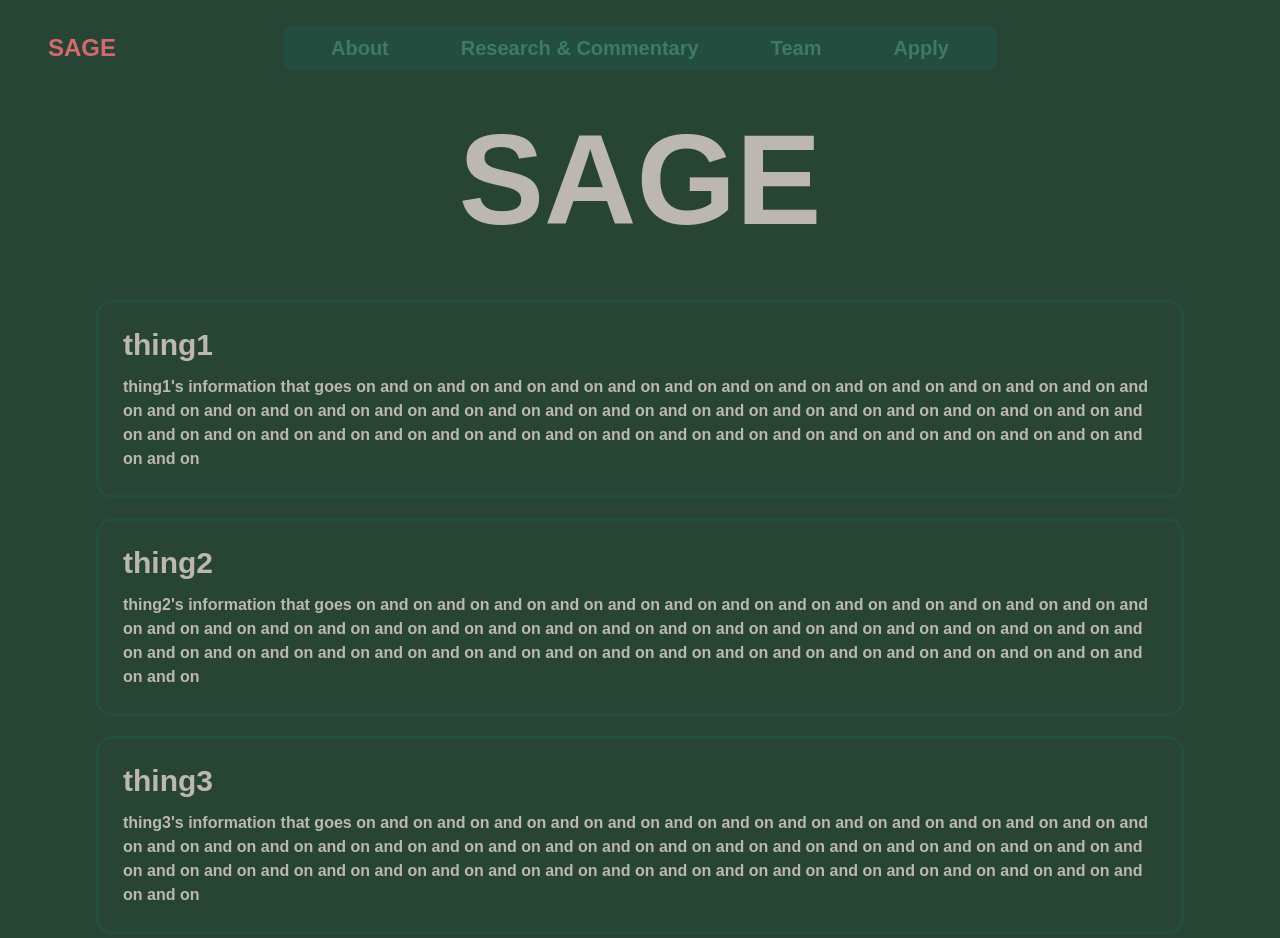
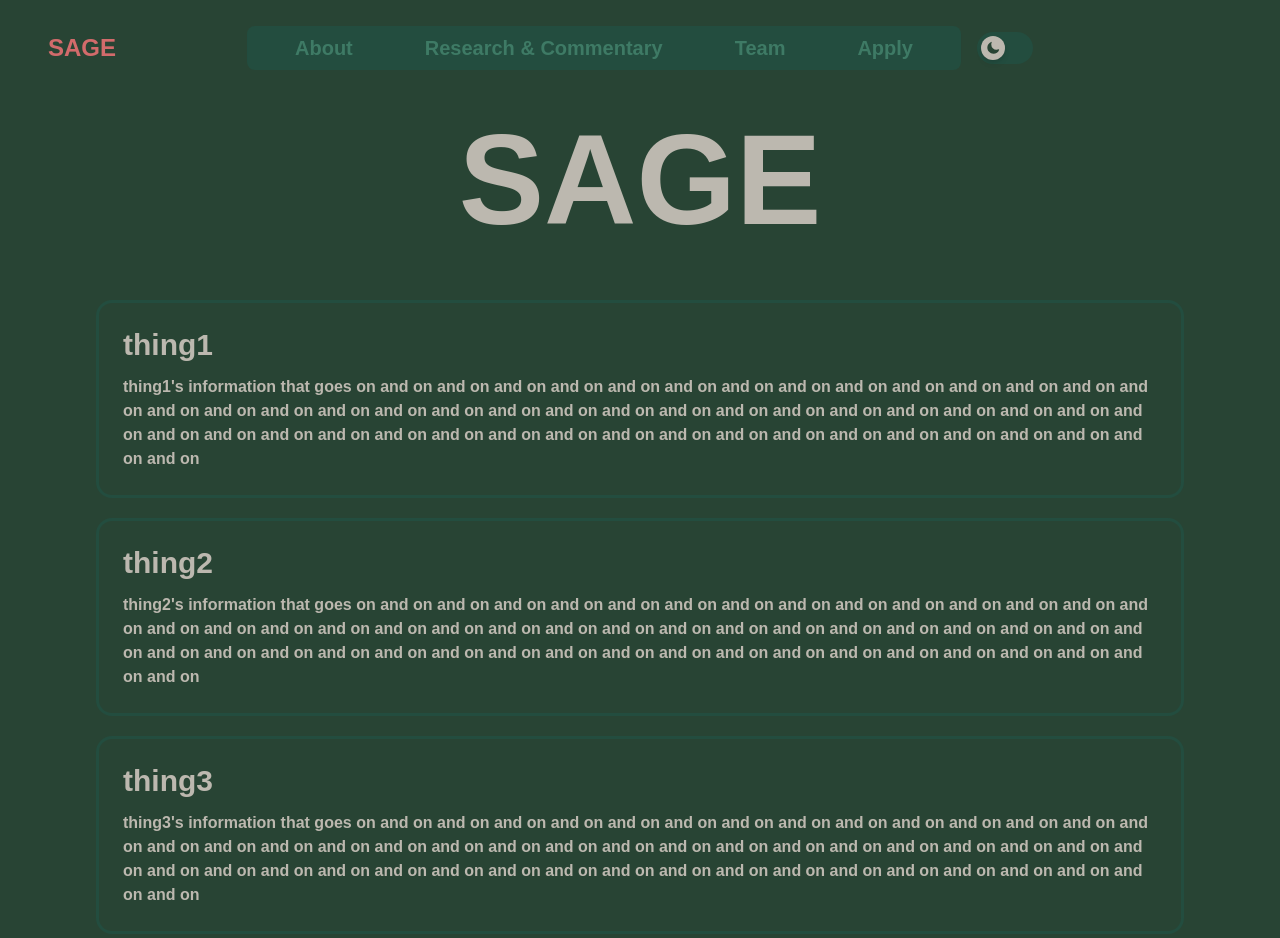
Before and after one commit to ParasNn/SAGE, a Next.js app in the folder sage-website/: page / in a window 1280 px wide. Shown: the top 938 px of the page. Built offline with nearby package versions, Linux system fonts and the light colour scheme.

Commit message:
Added temporary light theme and light-dark theme toggle

```diff
--- /dev/null
+++ b/sage-website/src/app/components/general/themeToggle.tsx
@@ -0,0 +1,94 @@
+"use client";
+
+import { useEffect, useState } from "react";
+
+export default function ThemeToggle() {
+    const [isLight, setIsLight] = useState(false);
+    const [mounted, setMounted] = useState(false);
+
+    useEffect(() => {
+        setMounted(true);
+        // Check local storage or system preference
+        const storedTheme = localStorage.getItem("theme");
+        if (storedTheme === "light") {
+            setIsLight(true);
+            document.body.classList.add("light-mode");
+        }
+    }, []);
+
+    const toggleTheme = () => {
+        if (isLight) {
+            document.body.classList.remove("light-mode");
+            localStorage.setItem("theme", "dark");
+            setIsLight(false);
+        } else {
+            document.body.classList.add("light-mode");
+            localStorage.setItem("theme", "light");
+            setIsLight(true);
+        }
+    };
+
+    // Prevent hydration mismatch
+    if (!mounted) {
+        return <div className="h-8 w-14" />; // Placeholder
+    }
+
+    return (
+        <button
+            onClick={toggleTheme}
+            className="group relative flex h-8 w-14 cursor-pointer items-center rounded-full transition-all duration-300 focus:outline-none focus:ring-2 focus:ring-[var(--accent-color)] focus:ring-offset-2"
+            style={{ backgroundColor: "var(--secondary-color)" }}
+            aria-label="Toggle Theme"
+        >
+            {/* Track Background Icons (optional, subtle hints) */}
+            <div className="absolute left-1.5 text-[10px] opacity-0 transition-opacity duration-300">
+                🌙
+            </div>
+            <div className="absolute right-1.5 text-[10px] opacity-0 transition-opacity duration-300">
+                ☀️
+            </div>
+
+            {/* Thumb */}
+            <span
+                className={`absolute left-1 top-1 flex h-6 w-6 items-center justify-center rounded-full shadow-md transition-transform duration-300 ${isLight ? "translate-x-6 bg-white text-yellow-500" : "translate-x-0 bg-[var(--foreground)] text-[var(--background)]"
+                    }`}
+            >
+                {isLight ? (
+                    <SunIcon className="h-4 w-4" />
+                ) : (
+                    <MoonIcon className="h-3.5 w-3.5" />
+                )}
+            </span>
+        </button>
+    );
+}
+
+function MoonIcon({ className }: { className?: string }) {
+    return (
+        <svg
+            xmlns="http://www.w3.org/2000/svg"
+            viewBox="0 0 24 24"
+            fill="currentColor"
+            className={className}
+        >
+            <path
+                fillRule="evenodd"
+                d="M9.528 1.718a.75.75 0 01.162.819A8.97 8.97 0 009 6a9 9 0 009 9 8.97 8.97 0 003.463-.69.75.75 0 01.981.98 10.503 10.503 0 01-9.694 6.46c-5.799 0-10.5-4.701-10.5-10.5 0-4.368 2.667-8.112 6.46-9.694a.75.75 0 01.818.162z"
+                clipRule="evenodd"
+            />
+        </svg>
+    );
+}
+
+function SunIcon({ className }: { className?: string }) {
+    return (
+        <svg
+            xmlns="http://www.w3.org/2000/svg"
+            viewBox="0 0 24 24"
+            fill="currentColor"
+            className={className}
+        >
+            <path d="M12 2.25a.75.75 0 01.75.75v2.25a.75.75 0 01-1.5 0V3a.75.75 0 01.75-.75zM7.5 12a4.5 4.5 0 119 0 4.5 4.5 0 01-9 0zM18.894 6.166a.75.75 0 00-1.06-1.06l-1.591 1.59a.75.75 0 101.06 1.061l1.591-1.59zM21.75 12a.75.75 0 01-.75.75h-2.25a.75.75 0 01 0-1.5H21a.75.75 0 01.75.75zM17.834 18.894a.75.75 0 001.06-1.06l-1.59-1.591a.75.75 0 10-1.061 1.06l1.59 1.591zM12 18a.75.75 0 01.75.75V21a.75.75 0 01-1.5 0v-2.25A.75.75 0 0112 18zM7.758 17.303a.75.75 0 00-1.061-1.06l-1.591 1.59a.75.75 0 001.06 1.061l1.591-1.59zM6 12a.75.75 0 01-.75.75H3a.75.75 0 01 0-1.5h2.25A.75.75 0 016 12zM6.697 7.757a.75.75 0 001.06-1.06l-1.59-1.591a.75.75 0 00-1.061 1.06l1.59 1.591z" />
+        </svg>
+    );
+}
--- a/sage-website/src/app/components/navbar/Navbar.tsx
+++ b/sage-website/src/app/components/navbar/Navbar.tsx
@@ -1,6 +1,7 @@
 import React from 'react';
 import Link from 'next/link';
 import NavButton from './NavButton';
+import ThemeToggle from '../general/themeToggle';
 
 const Navbar = () => {
     return (
@@ -9,12 +10,15 @@ const Navbar = () => {
                 SAGE
             </Link>
 
-            <div className="absolute left-1/2 -translate-x-1/2 flex space-x-2 bg-[var(--secondary-color)] rounded-lg px-4 py-2">
-                <NavButton text="About" route="/" />
-                <NavButton text="Research & Commentary" route="/research" />
-                <NavButton text="Team" route="/team" />
-                {/* <NavButton text="Contact" route="/" /> */}
-                <NavButton text="Apply" route="/apply" />
+            <div className="absolute left-1/2 -translate-x-1/2 flex items-center gap-4">
+                <div className="flex space-x-2 bg-[var(--secondary-color)] rounded-lg px-4 py-2">
+                    <NavButton text="About" route="/" />
+                    <NavButton text="Research & Commentary" route="/research" />
+                    <NavButton text="Team" route="/team" />
+                    {/* <NavButton text="Contact" route="/" /> */}
+                    <NavButton text="Apply" route="/apply" />
+                </div>
+                <ThemeToggle />
             </div>
         </nav>
     );
--- a/sage-website/src/app/globals.css
+++ b/sage-website/src/app/globals.css
@@ -6,6 +6,24 @@
     --accent-color: #d26b6b;
     --foreground: #bcb8af;
     --text-color: #bcb8af;
+    --text2-color: #3e7a65;
+}
+
+.dark-mode {
+    --background: #284434;
+    --secondary-color: #234d3f;
+    --accent-color: #d26b6b;
+    --foreground: #bcb8af;
+    --text-color: #bcb8af;
+    --text2-color: #3e7a65;
+}
+
+.light-mode {
+    --background: #f4f1ea;
+    --secondary-color: #e2e8e4;
+    --accent-color: #c05555;
+    --foreground: #284434;
+    --text-color: #284434;
     --text2-color: #3e7a65;
 }
 
--- a/sage-website/src/app/page.tsx
+++ b/sage-website/src/app/page.tsx
@@ -6,7 +6,7 @@ import Blurb from "./components/general/blurb";
 
 export default function Home() {
     return (
-        <main>
+        <div>
             <Navbar />
             <div className="animate-page-load-1">
                 <SAGE />
@@ -28,6 +28,6 @@ export default function Home() {
                 and on and on and on and on and on and on and on and on and on and on and on and on
                 and on and on and on and on and on and on and on"></Blurb>
             </div>
-        </main>
+        </div>
     );
 }
```
